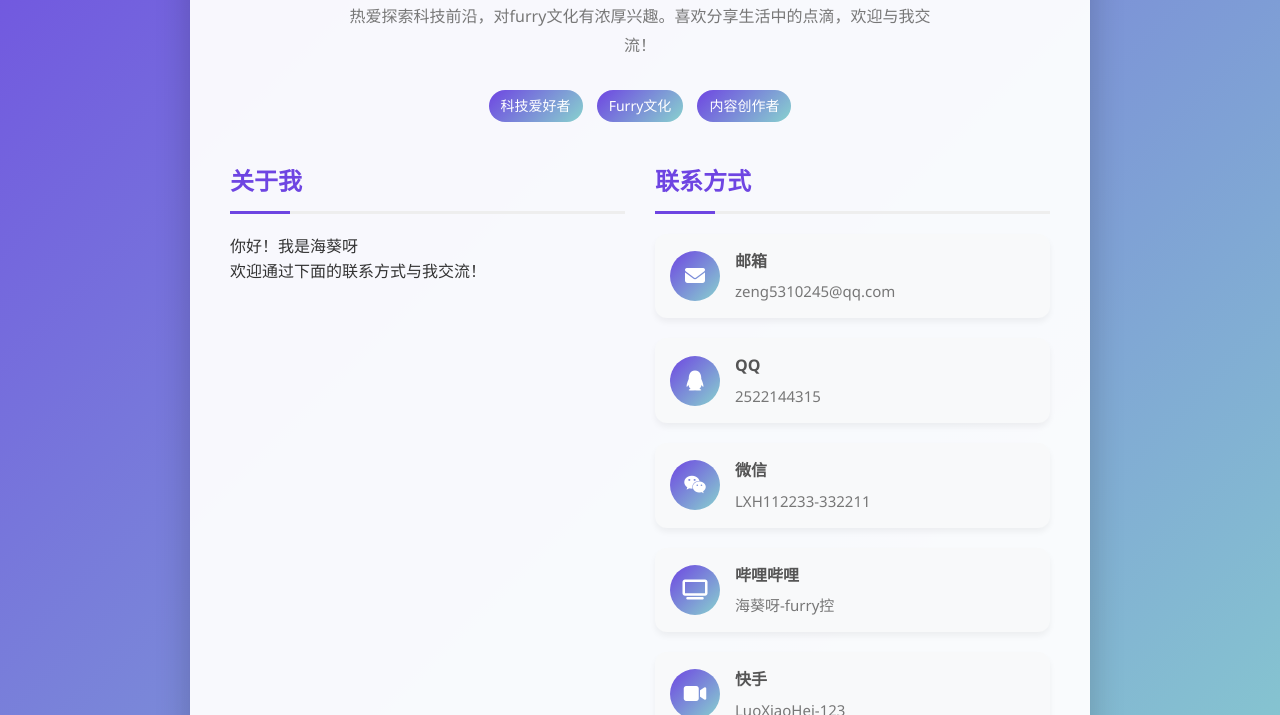
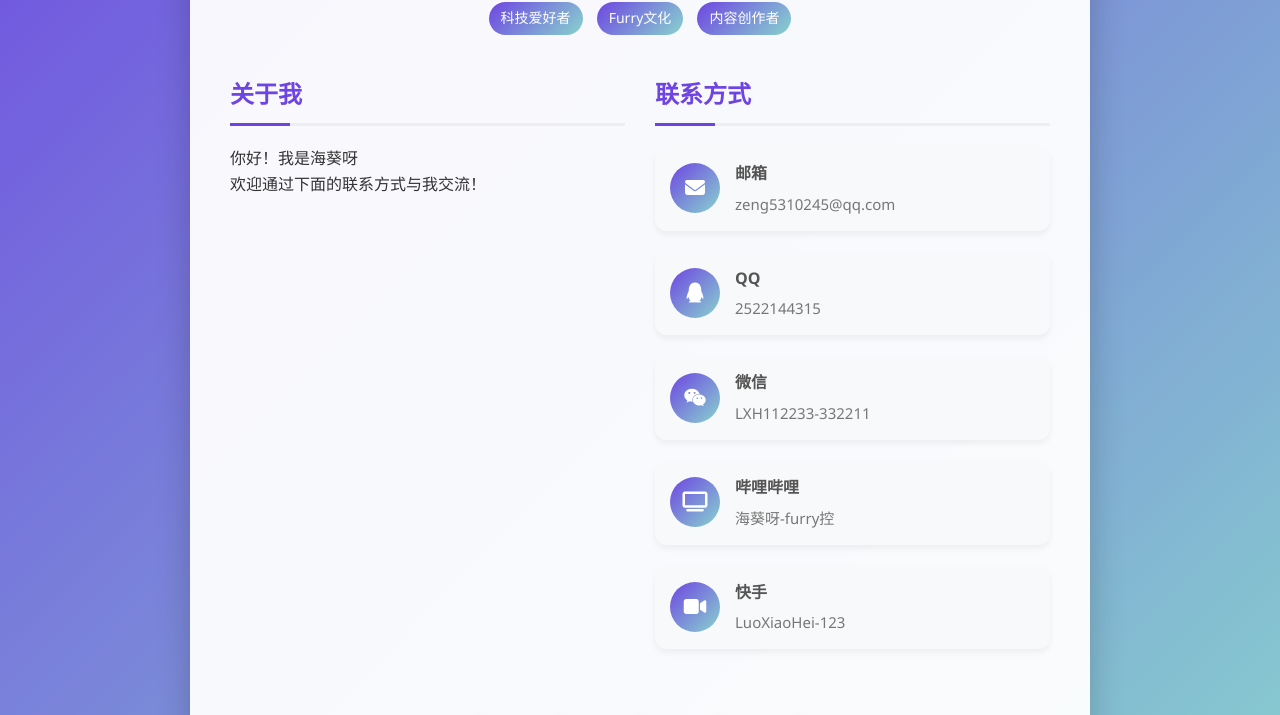
Before and after one commit to HB719721/haikui.github.io, a plain HTML site: page index.html in a window 1280 px wide. Shown: the part 385-1100 px from the top of the page. Drawn offline with Linux system fonts and the light colour scheme.

Commit message:
Update index.html

```diff
--- a/index.html
+++ b/index.html
@@ -285,8 +285,7 @@
             </div>
             <h1 class="name">海葵呀</h1>
             <p class="tagline">furry控 & 科技圈爱好者</p>
-            <p class="description">热爱探索科技前沿，对furry文化有浓厚兴趣。喜欢分享生活中的点滴，欢迎与我交流！</p>
-            <div>
+          <div>
                 <span class="badge">科技爱好者</span>
                 <span class="badge">Furry文化</span>
                 <span class="badge">内容创作者</span>
```
